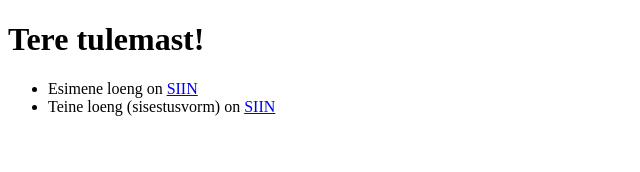
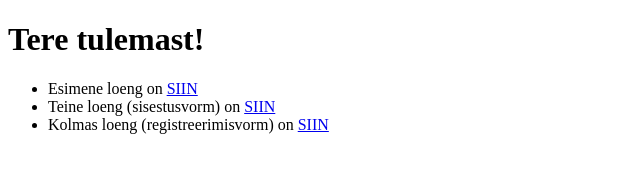
Before and after one commit to mattisos/NORT-koolituse-git, a plain HTML site: page index.html in a window 1280 px wide. Shown: the whole page, without its empty margins (0-640 px from the left). Drawn offline with Linux system fonts and the light colour scheme.

Commit message:
Update index.html

```diff
--- a/index.html
+++ b/index.html
@@ -15,6 +15,9 @@
     <li>
         Teine loeng (sisestusvorm) on <a href="loeng02/index.html">SIIN</a>
     </li>
+    <li>
+        Kolmas loeng (registreerimisvorm) on <a href="harjutus2/registreeru.html">SIIN</a>
+    </li>
    </ul>
 </body>
 </html>
```
